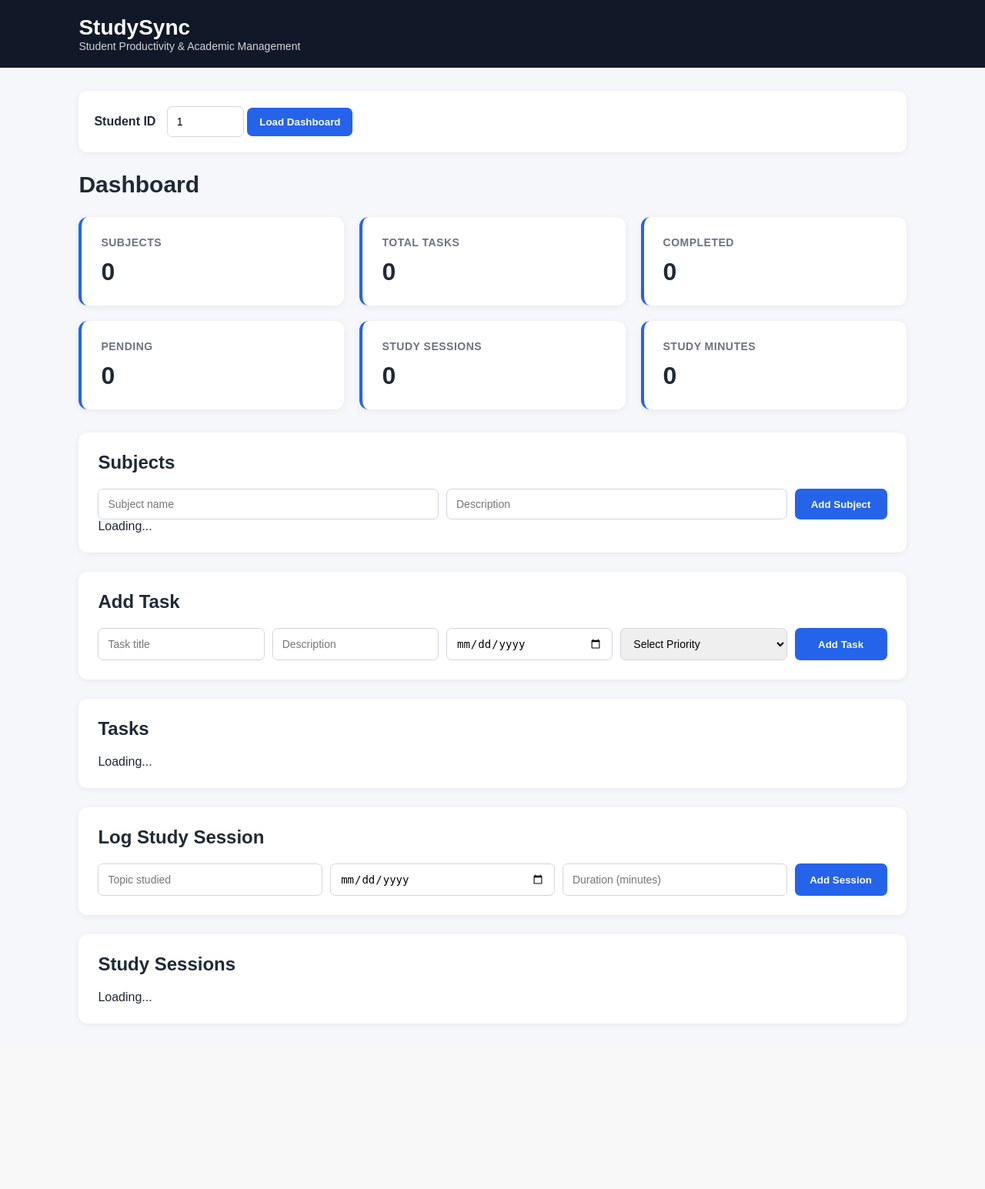
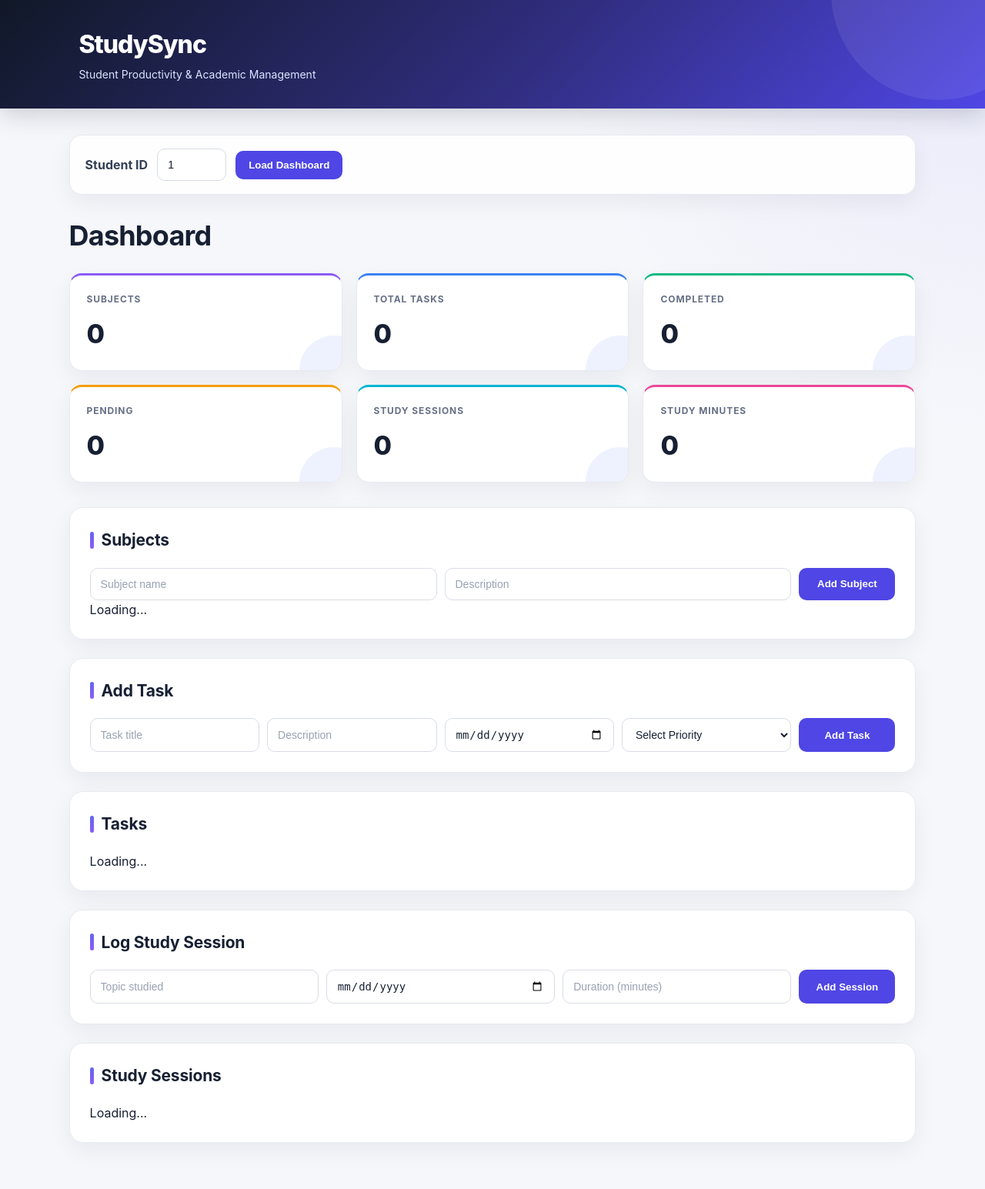
Before and after one commit to vasalaajay36/studysync, a Spring Boot app: page / in a window 1280 px wide. Shown: the whole page at 77% size. Before the commit the page ends 1304 px from the top, so only its background shows below. Run offline with Spring Boot 4, Linux system fonts and the light colour scheme.

Commit message:
Redesign StudySync dashboard UI

```diff
--- a/src/main/resources/static/style.css
+++ b/src/main/resources/static/style.css
@@ -4,170 +4,269 @@
     padding: 0;
 }
 
-body {
-    font-family: Arial, Helvetica, sans-serif;
-    background: #f5f7fb;
-    color: #1f2937;
+:root {
+    --primary: #4f46e5;
+    --primary-dark: #4338ca;
+    --primary-soft: #eef2ff;
+    --text: #172033;
+    --muted: #667085;
+    --border: #e7eaf0;
+    --surface: #ffffff;
+    --background: #f6f7fb;
+    --danger: #dc2626;
+    --success: #059669;
+    --shadow: 0 10px 30px rgba(15, 23, 42, 0.06);
 }
 
-/* ===============================
-   HEADER
-   =============================== */
+html {
+    scroll-behavior: smooth;
+}
 
+body {
+    font-family: Inter, -apple-system, BlinkMacSystemFont, "Segoe UI", Arial, sans-serif;
+    background:
+        radial-gradient(circle at top right, rgba(79, 70, 229, 0.08), transparent 28%),
+        var(--background);
+    color: var(--text);
+    line-height: 1.5;
+}
+
+/* HEADER */
 header {
-    background: #111827;
+    position: relative;
+    overflow: hidden;
+    background: linear-gradient(135deg, #111827 0%, #312e81 55%, #4f46e5 100%);
     color: white;
-    padding: 20px 8%;
-    display: flex;
-    justify-content: space-between;
-    align-items: center;
+    padding: 34px 8%;
+    box-shadow: 0 8px 30px rgba(17, 24, 39, 0.18);
+}
+
+header::after {
+    content: "";
+    position: absolute;
+    width: 280px;
+    height: 280px;
+    border-radius: 50%;
+    right: -80px;
+    top: -150px;
+    background: rgba(255, 255, 255, 0.08);
 }
 
 .logo {
-    font-size: 28px;
-    font-weight: 700;
+    position: relative;
+    z-index: 1;
+    font-size: 32px;
+    font-weight: 800;
+    letter-spacing: -1px;
 }
 
 header p {
-    color: #d1d5db;
+    position: relative;
+    z-index: 1;
+    margin-top: 4px;
+    color: #dbe4ff;
     font-size: 14px;
 }
 
-
-/* ===============================
-   MAIN
-   =============================== */
-
+/* MAIN */
 main {
-    width: 84%;
-    max-width: 1200px;
-    margin: 30px auto;
+    width: 86%;
+    max-width: 1250px;
+    margin: 34px auto 60px;
 }
 
 h1 {
-    margin-bottom: 25px;
-    font-size: 30px;
+    margin: 26px 0 22px;
+    font-size: clamp(26px, 4vw, 36px);
+    letter-spacing: -0.8px;
 }
 
 h2 {
     margin-bottom: 20px;
+    font-size: 21px;
+    letter-spacing: -0.2px;
 }
 
+h3 {
+    letter-spacing: -0.1px;
+}
 
-/* ===============================
-   STUDENT SELECTOR
-   =============================== */
-
+/* STUDENT SELECTOR */
 .student-section {
-    background: white;
-    padding: 20px;
-    border-radius: 12px;
-    margin-bottom: 25px;
-    box-shadow: 0 2px 8px rgba(0, 0, 0, 0.06);
+    display: flex;
+    align-items: center;
+    flex-wrap: wrap;
+    gap: 12px;
+    background: rgba(255, 255, 255, 0.92);
+    padding: 17px 20px;
+    border: 1px solid var(--border);
+    border-radius: 16px;
+    box-shadow: var(--shadow);
 }
 
 .student-section label {
-    font-weight: bold;
-    margin-right: 10px;
+    font-weight: 700;
+    color: #344054;
 }
 
 .student-section input {
-    width: 100px;
+    width: 90px;
 }
 
-
-/* ===============================
-   INPUTS / BUTTONS
-   =============================== */
-
+/* INPUTS / BUTTONS */
 input,
 select {
-    padding: 11px 12px;
-    border: 1px solid #d1d5db;
-    border-radius: 7px;
+    padding: 12px 13px;
+    border: 1px solid #d8dce5;
+    border-radius: 10px;
+    background: #fff;
+    color: var(--text);
     font-size: 14px;
     outline: none;
+    transition: border-color 0.2s, box-shadow 0.2s, transform 0.2s;
+}
+
+input::placeholder {
+    color: #98a2b3;
 }
 
 input:focus,
 select:focus {
-    border-color: #2563eb;
+    border-color: var(--primary);
+    box-shadow: 0 0 0 4px rgba(79, 70, 229, 0.11);
 }
 
 button {
-    padding: 11px 16px;
+    padding: 11px 17px;
     border: none;
-    border-radius: 7px;
-    background: #2563eb;
+    border-radius: 10px;
+    background: var(--primary);
     color: white;
-    font-weight: 600;
+    font-weight: 700;
     cursor: pointer;
-    transition: 0.2s;
+    transition: transform 0.18s ease, background 0.18s ease, box-shadow 0.18s ease;
 }
 
 button:hover {
-    background: #1d4ed8;
+    background: var(--primary-dark);
+    transform: translateY(-1px);
+    box-shadow: 0 6px 14px rgba(79, 70, 229, 0.2);
+}
+
+button:active {
+    transform: translateY(0);
 }
 
 .delete-btn {
-    background: #dc2626;
+    background: var(--danger);
 }
 
 .delete-btn:hover {
     background: #b91c1c;
+    box-shadow: 0 6px 14px rgba(220, 38, 38, 0.18);
 }
 
-
-/* ===============================
-   DASHBOARD CARDS
-   =============================== */
-
+/* DASHBOARD CARDS */
 .dashboard-grid {
     display: grid;
     grid-template-columns: repeat(3, 1fr);
-    gap: 20px;
-    margin-bottom: 30px;
+    gap: 18px;
+    margin-bottom: 32px;
 }
 
 .card {
-    background: white;
-    padding: 25px;
-    border-radius: 12px;
-    box-shadow: 0 2px 8px rgba(0, 0, 0, 0.06);
-    border-left: 4px solid #2563eb;
+    position: relative;
+    overflow: hidden;
+    background: var(--surface);
+    padding: 22px;
+    min-height: 125px;
+    border: 1px solid var(--border);
+    border-radius: 16px;
+    box-shadow: var(--shadow);
+    transition: transform 0.2s ease, box-shadow 0.2s ease;
+}
+
+.card:hover {
+    transform: translateY(-3px);
+    box-shadow: 0 16px 35px rgba(15, 23, 42, 0.09);
+}
+
+.card::after {
+    content: "";
+    position: absolute;
+    width: 90px;
+    height: 90px;
+    border-radius: 50%;
+    right: -35px;
+    bottom: -45px;
+    background: var(--primary-soft);
 }
 
 .card h3 {
-    color: #6b7280;
-    font-size: 14px;
-    margin-bottom: 12px;
+    color: var(--muted);
+    font-size: 12px;
+    margin-bottom: 10px;
     text-transform: uppercase;
-    letter-spacing: 0.5px;
+    letter-spacing: 0.9px;
 }
 
 .card p {
-    font-size: 32px;
-    font-weight: 700;
+    position: relative;
+    z-index: 1;
+    font-size: 34px;
+    font-weight: 800;
+    color: var(--text);
 }
 
-
-/* ===============================
-   SECTIONS
-   =============================== */
-
-.section {
-    background: white;
-    padding: 25px;
-    border-radius: 12px;
-    margin-bottom: 25px;
-    box-shadow: 0 2px 8px rgba(0, 0, 0, 0.06);
+.card:first-child {
+    border-top: 3px solid #8b5cf6;
 }
 
+.card:nth-child(2) {
+    border-top: 3px solid #3b82f6;
+}
 
-/* ===============================
-   FORMS
-   =============================== */
+.card:nth-child(3) {
+    border-top: 3px solid #10b981;
+}
 
+.card:nth-child(4) {
+    border-top: 3px solid #f59e0b;
+}
+
+.card:nth-child(5) {
+    border-top: 3px solid #06b6d4;
+}
+
+.card:nth-child(6) {
+    border-top: 3px solid #ec4899;
+}
+
+/* SECTIONS */
+.section {
+    background: rgba(255, 255, 255, 0.96);
+    padding: 26px;
+    border: 1px solid var(--border);
+    border-radius: 18px;
+    margin-bottom: 24px;
+    box-shadow: var(--shadow);
+}
+
+.section > h2 {
+    display: flex;
+    align-items: center;
+    gap: 10px;
+}
+
+.section > h2::before {
+    content: "";
+    width: 5px;
+    height: 22px;
+    border-radius: 10px;
+    background: linear-gradient(180deg, #6366f1, #8b5cf6);
+}
+
+/* FORMS */
 form {
     display: flex;
     flex-wrap: wrap;
@@ -181,62 +280,79 @@
 }
 
 form button {
-    min-width: 120px;
+    min-width: 125px;
 }
 
+#editSubjectSection,
+#editTaskSection {
+    background: var(--primary-soft);
+    border: 1px solid #dfe3ff;
+    padding: 18px;
+    border-radius: 14px;
+}
 
-/* ===============================
-   LISTS
-   =============================== */
+#editSubjectSection h3,
+#editTaskSection h2 {
+    margin-bottom: 14px;
+}
 
+/* LISTS */
 .list {
     display: grid;
-    gap: 15px;
+    gap: 13px;
 }
 
 .item {
-    background: #f9fafb;
-    border: 1px solid #e5e7eb;
-    border-radius: 10px;
+    position: relative;
+    background: #fbfcfe;
+    border: 1px solid var(--border);
+    border-radius: 14px;
     padding: 18px;
+    transition: transform 0.18s ease, border-color 0.18s ease, box-shadow 0.18s ease;
+}
+
+.item:hover {
+    transform: translateY(-2px);
+    border-color: #cfd4e0;
+    box-shadow: 0 8px 22px rgba(15, 23, 42, 0.06);
 }
 
 .item h3 {
-    margin-bottom: 8px;
+    margin-bottom: 7px;
     font-size: 18px;
 }
 
 .item p {
-    margin: 6px 0;
-    color: #4b5563;
+    margin: 5px 0;
+    color: #667085;
+    font-size: 14px;
 }
 
 .item button {
-    margin-top: 10px;
+    margin-top: 11px;
     margin-right: 6px;
 }
 
-
-/* ===============================
-   COMPLETED TASK
-   =============================== */
-
+/* COMPLETED TASK */
 .completed {
     text-decoration: line-through;
-    color: #6b7280 !important;
+    color: #98a2b3 !important;
 }
 
+/* EMPTY STATES */
+.list > p {
+    padding: 28px;
+    text-align: center;
+    color: var(--muted);
+    background: #f8f9fc;
+    border: 1px dashed #d5d9e2;
+    border-radius: 14px;
+}
 
-/* ===============================
-   RESPONSIVE
-   =============================== */
-
+/* RESPONSIVE */
 @media (max-width: 800px) {
-
     header {
-        flex-direction: column;
-        align-items: flex-start;
-        gap: 8px;
+        padding: 28px 6%;
     }
 
     main {
@@ -248,11 +364,26 @@
     }
 }
 
+@media (max-width: 500px) {
+    header {
+        padding: 24px 5%;
+    }
 
-@media (max-width: 500px) {
+    .logo {
+        font-size: 28px;
+    }
+
+    main {
+        width: 94%;
+        margin-top: 22px;
+    }
 
     .dashboard-grid {
         grid-template-columns: 1fr;
+    }
+
+    .section {
+        padding: 20px;
     }
 
     form {
@@ -263,9 +394,15 @@
     form select,
     form button {
         width: 100%;
+        min-width: 0;
     }
 
-    .student-section input {
-        width: 80px;
+    .student-section {
+        align-items: stretch;
+    }
+
+    .student-section input,
+    .student-section button {
+        width: 100%;
     }
 }
```
